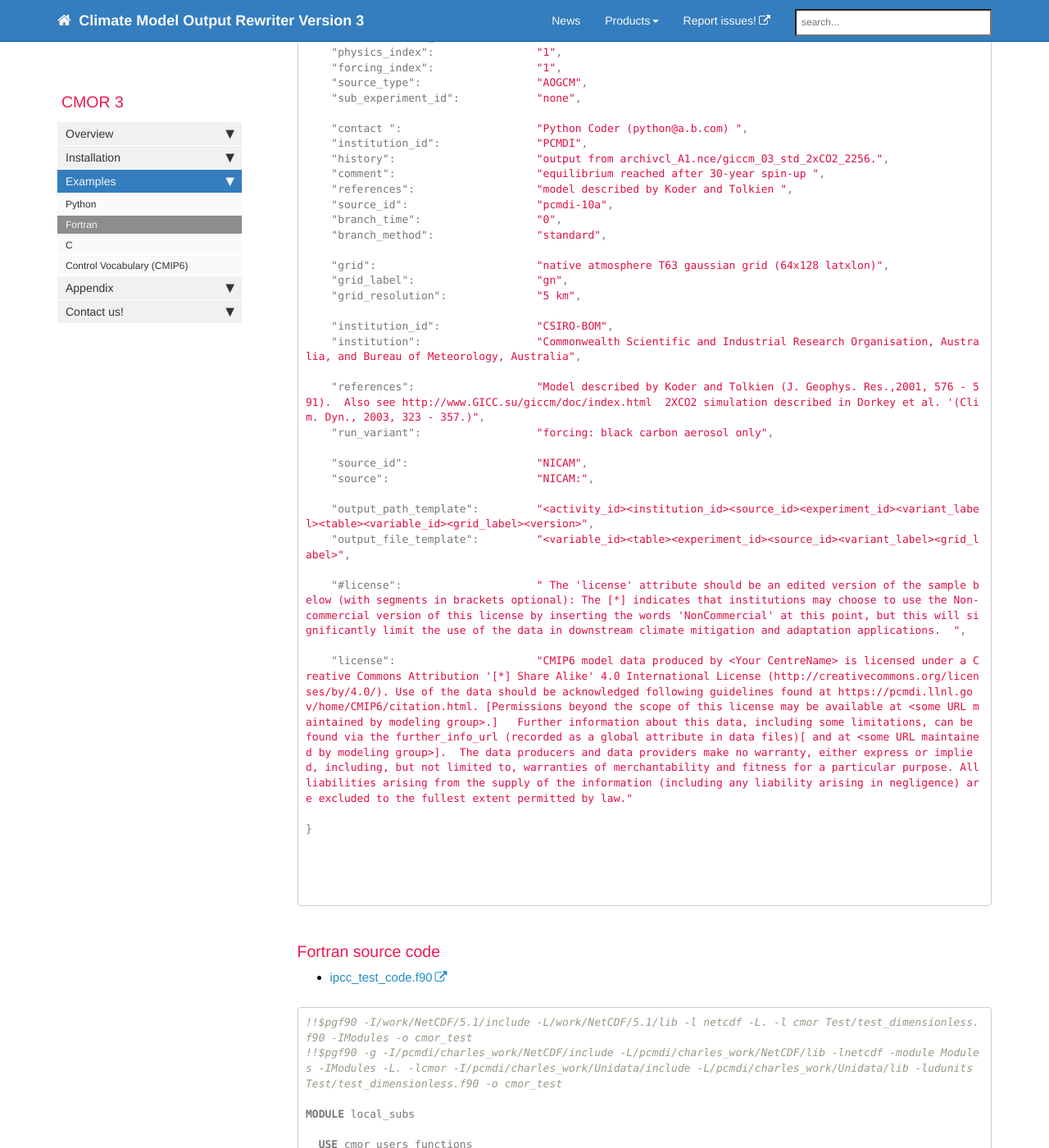
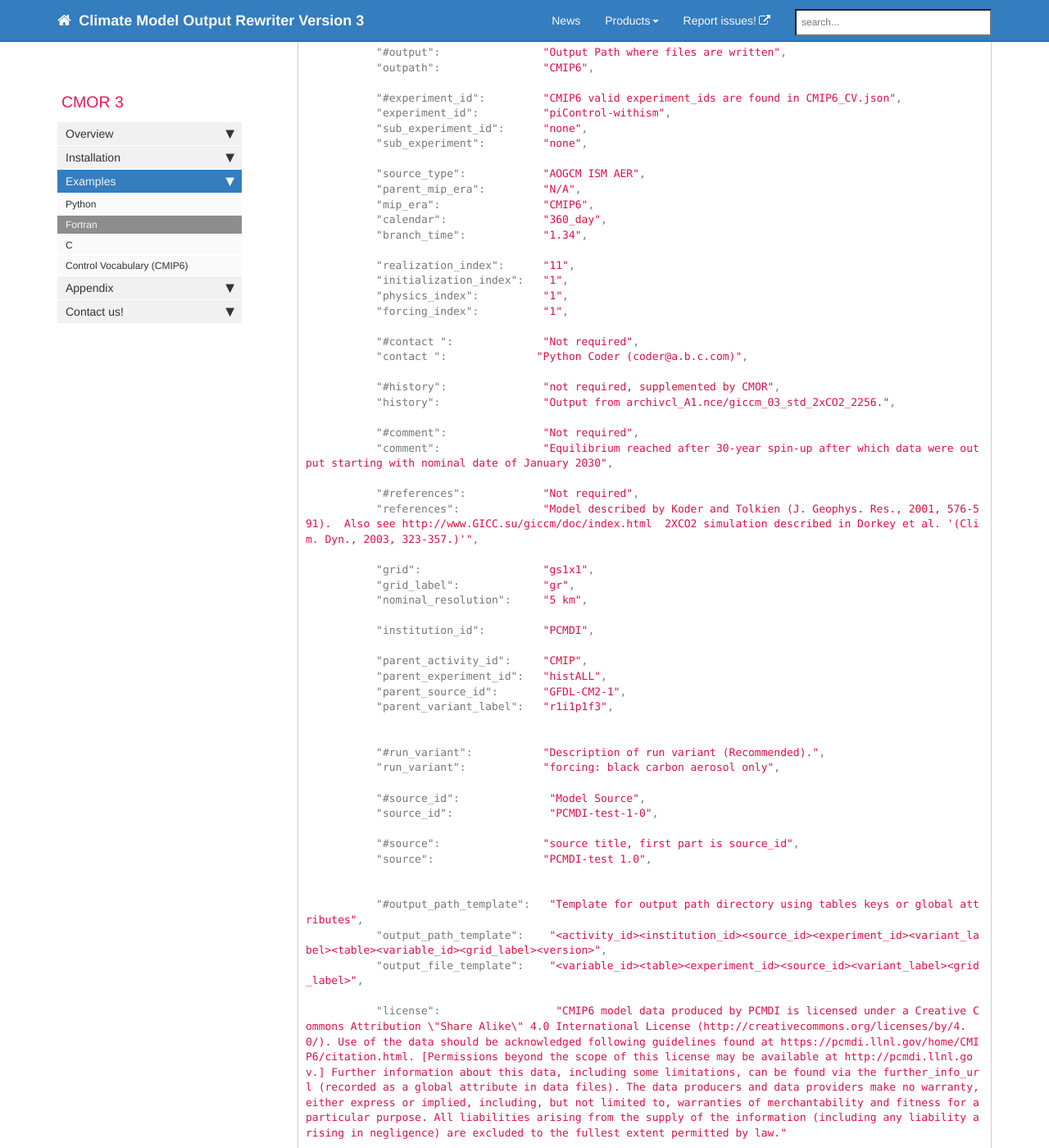
Before and after one commit to mauzey1/cmor3_documentation, a Jekyll site: the page built from mydoc/mydoc_cmor3_fortran.md, in a window 1280 px wide and 1400 px high, scrolled down 504 px. Shown: the whole window at 82% size. Built offline with Jekyll 4.4.1, drawn with Linux system fonts in a browser that asks for light colours; nearby versions of some CDN libraries; comment, search, counter and statistics services are not loaded; some of the changed text lies outside the part shown.

Commit message:
Examples (#21)
* fix cmor3 python example for CMOR 3.2.0

* fix cmor3 C and Fortran examples for CMOR 3.2.0

````diff
--- a/mydoc/mydoc_cmor3_fortran.md
+++ b/mydoc/mydoc_cmor3_fortran.md
@@ -8,57 +8,79 @@
 
 ### CMOR user input
 
-* [test2.json](https://github.com/PCMDI/cmor/blob/master/Test/test2.json)
+* [common_user_input.json](https://raw.githubusercontent.com/PCMDI/cmor/master/Test/common_user_input.json)
 
 ```json
 {
-    "_control_vocabulary_file":     "CMIP6_CV.json",
-    "_cmip6_option":                "CMIP6",
+           "_control_vocabulary_file": "CMIP6_CV.json",
+           "_cmip6_option":           "CMIP6",
 
-    "activity_id":                  "CMIP",
-    "outpath":                      "CMIP6",
-    "experiment_id":                "piControl",
-    "calendar":                     "360_day",
-    "realization_index":            "1",
-    "initialization_index":         "1",
-    "physics_index":                "1",
-    "forcing_index":                "1",
-    "source_type":                  "AOGCM",
-    "sub_experiment_id":            "none",
+           "tracking_prefix":        "hdl:21.14100",
+           "activity_id":            "ISMIP6",
 
-    "contact ":                     "Python Coder (python@a.b.com) ",
-    "institution_id":               "PCMDI",
-    "history":                      "output from archivcl_A1.nce/giccm_03_std_2xCO2_2256.",
-    "comment":                      "equilibrium reached after 30-year spin-up ",
-    "references":                   "model described by Koder and Tolkien ",
-    "source_id":                    "pcmdi-10a",
-    "branch_time":                  "0",
-    "branch_method":                "standard",
+           "branch_method":          "standard",
+           "branch_time_in_child":   "365.0",
 
-    "grid":                         "native atmosphere T63 gaussian grid (64x128 latxlon)",
-    "grid_label":                   "gn",
-    "grid_resolution":              "5 km",
+           "#output":                "Output Path where files are written",
+           "outpath":                "CMIP6",
 
-    "institution_id":               "CSIRO-BOM",
-    "institution":                  "Commonwealth Scientific and Industrial Research Organisation, Australia, and Bureau of Meteorology, Australia",
+           "#experiment_id":         "CMIP6 valid experiment_ids are found in CMIP6_CV.json",
+           "experiment_id":          "piControl-withism",
+           "sub_experiment_id":      "none",
+           "sub_experiment":         "none",
 
-    "references":                   "Model described by Koder and Tolkien (J. Geophys. Res.,2001, 576 - 591).  Also see http://www.GICC.su/giccm/doc/index.html  2XCO2 simulation described in Dorkey et al. '(Clim. Dyn., 2003, 323 - 357.)",
-    "run_variant":                  "forcing: black carbon aerosol only",
+           "source_type":            "AOGCM ISM AER",
+           "parent_mip_era":         "N/A",
+           "mip_era":                "CMIP6",
+           "calendar":               "360_day",
+           "branch_time":            "1.34",
 
-    "source_id":                    "NICAM",
-    "source":                       "NICAM:",
+           "realization_index":      "11",
+           "initialization_index":   "1",
+           "physics_index":          "1",
+           "forcing_index":          "1",
 
-    "output_path_template":         "<activity_id><institution_id><source_id><experiment_id><variant_label><table><variable_id><grid_label><version>",
-    "output_file_template":         "<variable_id><table><experiment_id><source_id><variant_label><grid_label>",
+           "#contact ":              "Not required",
+           "contact ":              "Python Coder (coder@a.b.c.com)",
 
-    "#license":                     " The 'license' attribute should be an edited version of the sample below (with segments in brackets optional): The [*] indicates that institutions may choose to use the Non-commercial version of this license by inserting the words 'NonCommercial' at this point, but this will significantly limit the use of the data in downstream climate mitigation and adaptation applications.  ",
+           "#history":               "not required, supplemented by CMOR",
+           "history":                "Output from archivcl_A1.nce/giccm_03_std_2xCO2_2256.",
 
-    "license":                      "CMIP6 model data produced by <Your CentreName> is licensed under a Creative Commons Attribution '[*] Share Alike' 4.0 International License (http://creativecommons.org/licenses/by/4.0/). Use of the data should be acknowledged following guidelines found at https://pcmdi.llnl.gov/home/CMIP6/citation.html. [Permissions beyond the scope of this license may be available at <some URL maintained by modeling group>.]   Further information about this data, including some limitations, can be found via the further_info_url (recorded as a global attribute in data files)[ and at <some URL maintained by modeling group>].  The data producers and data providers make no warranty, either express or implied, including, but not limited to, warranties of merchantability and fitness for a particular purpose. All liabilities arising from the supply of the information (including any liability arising in negligence) are excluded to the fullest extent permitted by law."
+           "#comment":               "Not required",
+           "comment":                "Equilibrium reached after 30-year spin-up after which data were output starting with nominal date of January 2030",
+
+           "#references":            "Not required",
+           "references":             "Model described by Koder and Tolkien (J. Geophys. Res., 2001, 576-591).  Also see http://www.GICC.su/giccm/doc/index.html  2XCO2 simulation described in Dorkey et al. '(Clim. Dyn., 2003, 323-357.)'",
+
+           "grid":                   "gs1x1",
+           "grid_label":             "gr",
+           "nominal_resolution":     "5 km",
+
+           "institution_id":         "PCMDI",
+
+           "parent_activity_id":     "CMIP",
+           "parent_experiment_id":   "histALL",
+           "parent_source_id":       "GFDL-CM2-1",
+           "parent_variant_label":   "r1i1p1f3",
+
+
+           "#run_variant":           "Description of run variant (Recommended).",
+           "run_variant":            "forcing: black carbon aerosol only",
+
+           "#source_id":              "Model Source",
+           "source_id":               "PCMDI-test-1-0",
+
+           "#source":                "source title, first part is source_id",
+           "source":                 "PCMDI-test 1.0",
+
+
+           "#output_path_template":   "Template for output path directory using tables keys or global attributes",
+           "output_path_template":    "<activity_id><institution_id><source_id><experiment_id><variant_label><table><variable_id><grid_label><version>",
+           "output_file_template":    "<variable_id><table><experiment_id><source_id><variant_label><grid_label>",
+
+           "license":                  "CMIP6 model data produced by PCMDI is licensed under a Creative Commons Attribution \"Share Alike\" 4.0 International License (http://creativecommons.org/licenses/by/4.0/). Use of the data should be acknowledged following guidelines found at https://pcmdi.llnl.gov/home/CMIP6/citation.html. [Permissions beyond the scope of this license may be available at http://pcmdi.llnl.gov.] Further information about this data, including some limitations, can be found via the further_info_url (recorded as a global attribute in data files). The data producers and data providers make no warranty, either express or implied, including, but not limited to, warranties of merchantability and fitness for a particular purpose. All liabilities arising from the supply of the information (including any liability arising in negligence) are excluded to the fullest extent permitted by law."
 
 }
-
-
-
 
 ```
 
````
Also changed, not shown: other parts of mydoc/mydoc_cmor3_fortran.md (+1 -1 lines), mydoc/mydoc_cmor3_c.md (+21 -22 lines), mydoc/mydoc_cmor3_python.md (+2 -0 lines).
